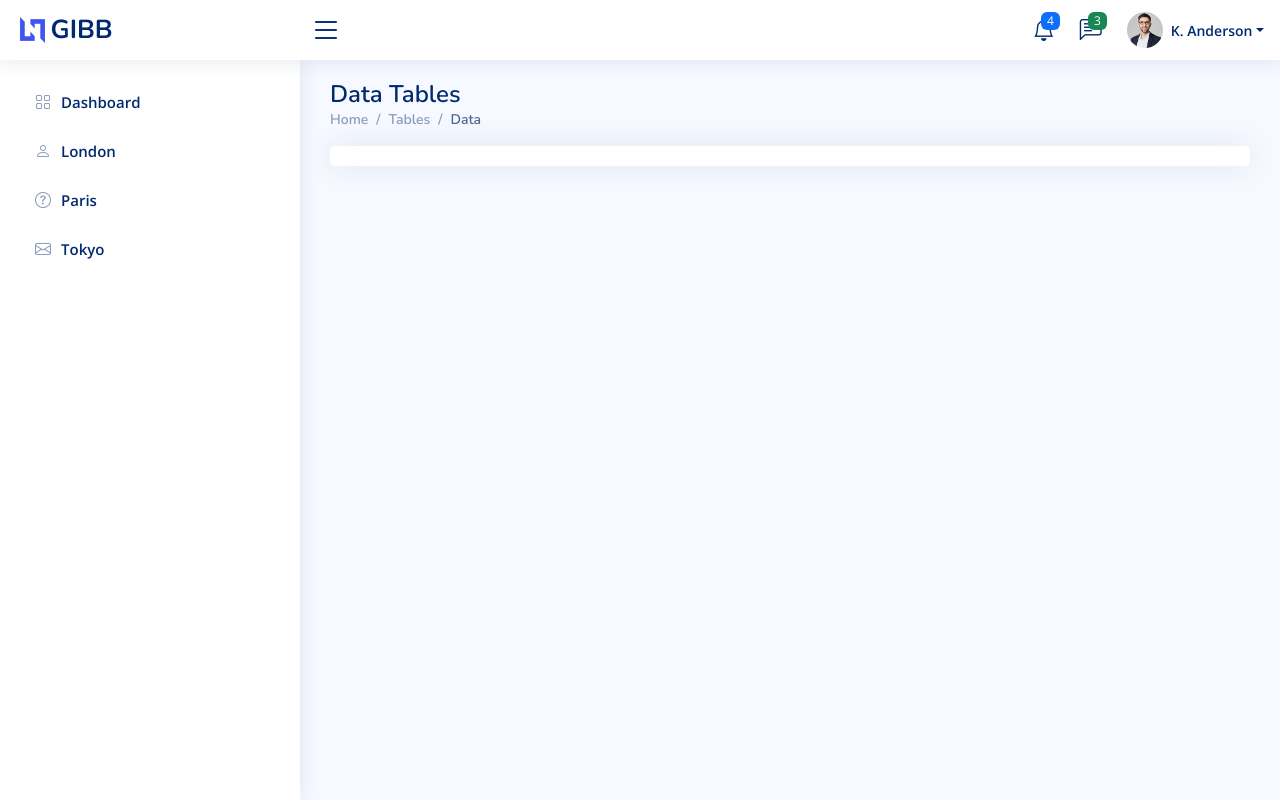
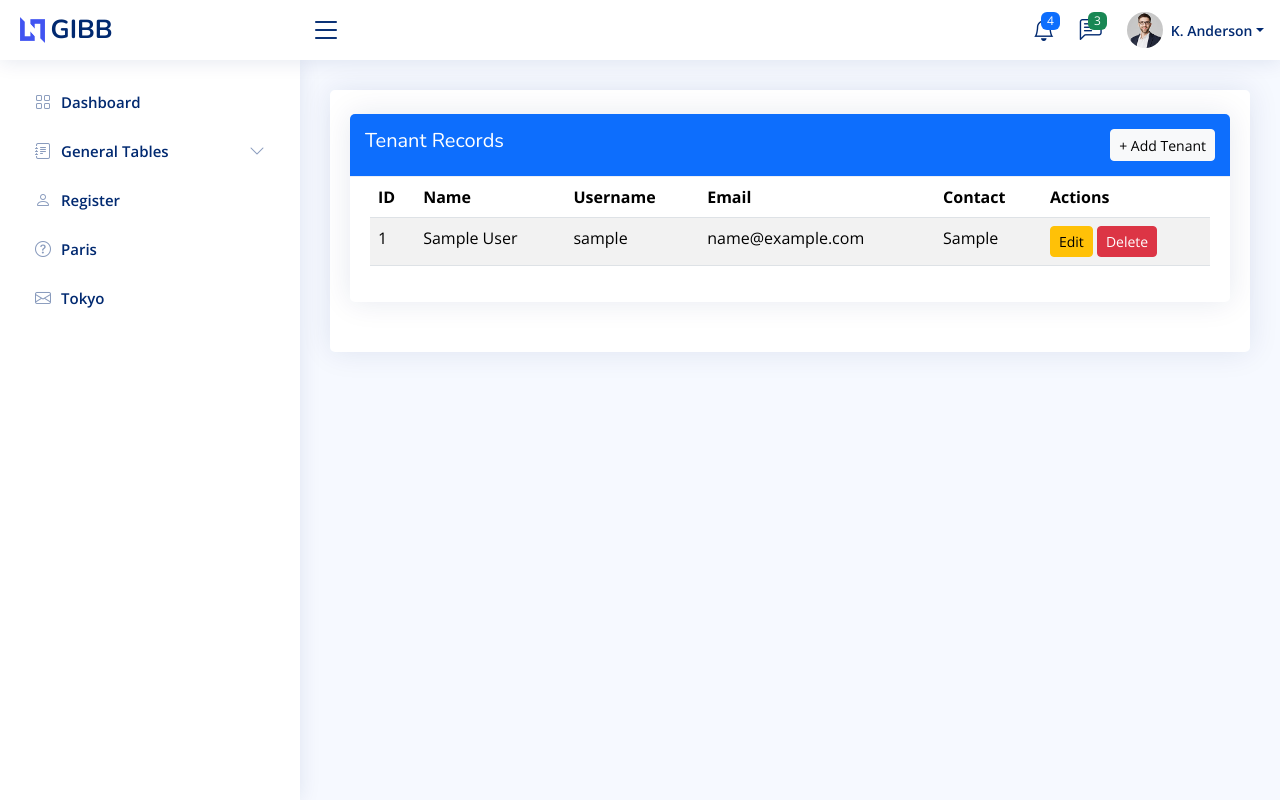
Before and after one commit to kcbells/Asne_Gonzales, a PHP site: page /index.php?page=tenants in a window 1280 px wide. Run offline with PHP 8.4, Linux system fonts and the light colour scheme; tables that the repository leaves empty or names only in its code hold one stand-in row (values such as "Sample post"); some libraries are stand-ins or nearby versions.

Commit message:
register has been updated

```diff
--- a/index.php
+++ b/index.php
@@ -256,10 +256,6 @@
             </li>
 
           </ul><!-- End Profile Dropdown Items -->
-        </li><!-- End Profile Nav -->
-
-      </ul>
-    </nav><!-- End Icons Navigation -->
 
   </header><!-- End Header -->
 
@@ -276,10 +272,24 @@
       </li><!-- End Dashboard Nav -->
 
 
+
       <li class="nav-item">
-        <a class="nav-link collapsed" href="index.php?page=london">
+        <a class="nav-link collapsed" data-bs-target="#forms-nav" data-bs-toggle="collapse" href="#">
+          <i class="bi bi-journal-text"></i><span>General Tables</span><i class="bi bi-chevron-down ms-auto"></i>
+        </a>
+        <ul id="forms-nav" class="nav-content collapse " data-bs-parent="#sidebar-nav">
+           <li>
+            <a href="index.php?page=tenants" class="active">
+              <i class="bi bi-circle"></i><span>Tenants</span>
+            </a>
+
+           </ul>
+          </li>
+
+      <li class="nav-item">
+        <a class="nav-link collapsed" href="index.php?page=register">
           <i class="bi bi-person"></i>
-          <span>London</span>
+          <span>Register</span>
         </a>
       </li><!-- End Profile Page Nav -->
 
@@ -297,18 +307,15 @@
         </a>
       </li><!-- End Contact Page Nav -->
     </ul>
+  </aside><!-- End Sidebar-->
 
-  </aside><!-- End Sidebar-->
 
   <main id="main" class="main">
 
     <div class="pagetitle">
-      <h1>Data Tables</h1>
+      <h1></h1>
       <nav>
-        <ol class="breadcrumb">
-          <li class="breadcrumb-item"><a href="index.html">Home</a></li>
-          <li class="breadcrumb-item">Tables</li>
-          <li class="breadcrumb-item active">Data</li>
+
         </ol>
       </nav>
     </div><!-- End Page Title -->
@@ -326,11 +333,12 @@
                       $page = $_GET["page"];
 
                       switch ($page) {
-                        case "london":
-                          include"modules/london.php";
+                        case "register":
+                          include"modules/register.php";
                           break;
-
-
+                        case "tenants":
+                          include"modules/tbl_tenant.php";
+                          break;
                       }
                     }
 ?>
--- a/modules/london.php
+++ /dev/null
@@ -1,4 +0,0 @@
-
-    <h1>LONDON</h1>
-    <p>London is the capital city of England. It is the most populous city in the  United Kingdom, with a metropolitan area of over 13 million inhabitants.</p>
-    <p>Standing on the River Thames, London has been a major settlement for two millennia, its history going back to its founding by the Romans, who named it Londinium.</p>
--- /dev/null
+++ b/modules/tbl_tenant.php
@@ -0,0 +1,93 @@
+<?php
+require_once "conn.php";
+
+// Handle Add/Edit/Delete
+if ($_SERVER["REQUEST_METHOD"]=="POST") {
+  if ($_POST['action']=="add") {
+    $stmt=$conn->prepare("INSERT INTO tenant(firstname,lastname,middlename,username,password,email,contact_no) VALUES(?,?,?,?,?,?,?)");
+    $stmt->bind_param("sssssss",$_POST['firstname'],$_POST['lastname'],$_POST['middlename'],$_POST['username'],password_hash($_POST['password'],PASSWORD_DEFAULT),$_POST['email'],$_POST['contact_no']);
+    $stmt->execute();
+  }
+  if ($_POST['action']=="edit") {
+    $stmt=$conn->prepare("UPDATE tenant SET firstname=?,lastname=?,middlename=?,username=?,email=?,contact_no=? WHERE tenant_id=?");
+    $stmt->bind_param("ssssssi",$_POST['firstname'],$_POST['lastname'],$_POST['middlename'],$_POST['username'],$_POST['email'],$_POST['contact_no'],$_POST['tenant_id']);
+    $stmt->execute();
+  }
+  if ($_POST['action']=="delete") $conn->query("DELETE FROM tenant WHERE tenant_id=".$_POST['tenant_id']);
+}
+
+$result=$conn->query("SELECT * FROM tenant ORDER BY tenant_id DESC");
+?>
+
+<div class="card mt-4">
+  <div class="card-header bg-primary text-white d-flex justify-content-between">
+    <h5>Tenant Records</h5>
+    <button class="btn btn-light btn-sm" data-bs-toggle="modal" data-bs-target="#addModal">+ Add Tenant</button>
+  </div>
+  <div class="card-body table-responsive">
+    <table class="table table-striped">
+      <thead><tr><th>ID</th><th>Name</th><th>Username</th><th>Email</th><th>Contact</th><th>Actions</th></tr></thead>
+      <tbody>
+        <?php while($r=$result->fetch_assoc()): ?>
+        <tr>
+          <td><?= $r['tenant_id'] ?></td>
+          <td><?= $r['firstname']." ".$r['lastname'] ?></td>
+          <td><?= $r['username'] ?></td>
+          <td><?= $r['email'] ?></td>
+          <td><?= $r['contact_no'] ?></td>
+          <td>
+            <button class="btn btn-warning btn-sm" data-bs-toggle="modal" data-bs-target="#editModal<?= $r['tenant_id'] ?>">Edit</button>
+            <form method="POST" style="display:inline">
+              <input type="hidden" name="action" value="delete">
+              <input type="hidden" name="tenant_id" value="<?= $r['tenant_id'] ?>">
+              <button type="submit" class="btn btn-danger btn-sm">Delete</button>
+            </form>
+          </td>
+        </tr>
+
+        <!-- Edit Modal -->
+        <div class="modal fade" id="editModal<?= $r['tenant_id'] ?>">
+          <div class="modal-dialog"><div class="modal-content">
+            <form method="POST">
+              <div class="modal-header"><h5>Edit Tenant</h5></div>
+              <div class="modal-body">
+                <input type="hidden" name="action" value="edit">
+                <input type="hidden" name="tenant_id" value="<?= $r['tenant_id'] ?>">
+                <input class="form-control mb-2" name="firstname" value="<?= $r['firstname'] ?>">
+                <input class="form-control mb-2" name="lastname" value="<?= $r['lastname'] ?>">
+                <input class="form-control mb-2" name="middlename" value="<?= $r['middlename'] ?>">
+                <input class="form-control mb-2" name="username" value="<?= $r['username'] ?>">
+                <input class="form-control mb-2" name="email" value="<?= $r['email'] ?>">
+                <input class="form-control mb-2" name="contact_no" value="<?= $r['contact_no'] ?>">
+              </div>
+              <div class="modal-footer"><button class="btn btn-success">Save</button></div>
+            </form>
+          </div></div>
+        </div>
+        <?php endwhile; ?>
+      </tbody>
+    </table>
+  </div>
+</div>
+
+<!-- Add Modal -->
+<div class="modal fade" id="addModal">
+  <div class="modal-dialog"><div class="modal-content">
+    <form method="POST">
+      <div class="modal-header"><h5>Add Tenant</h5></div>
+      <div class="modal-body">
+        <input type="hidden" name="action" value="add">
+        <input class="form-control mb-2" name="firstname" placeholder="First Name" required>
+        <input class="form-control mb-2" name="lastname" placeholder="Last Name" required>
+        <input class="form-control mb-2" name="middlename" placeholder="Middle Name">
+        <input class="form-control mb-2" name="username" placeholder="Username" required>
+        <input type="password" class="form-control mb-2" name="password" placeholder="Password" required>
+        <input type="email" class="form-control mb-2" name="email" placeholder="Email" required>
+        <input class="form-control mb-2" name="contact_no" placeholder="Contact No">
+      </div>
+      <div class="modal-footer"><button class="btn btn-success">Add</button></div>
+    </form>
+  </div></div>
+</div>
+
+<?php $conn->close(); ?>
```
Also changed, not shown: modules/register.php (added, +70 -0 lines), modules/registration_form.php (deleted, +0 -27 lines).
